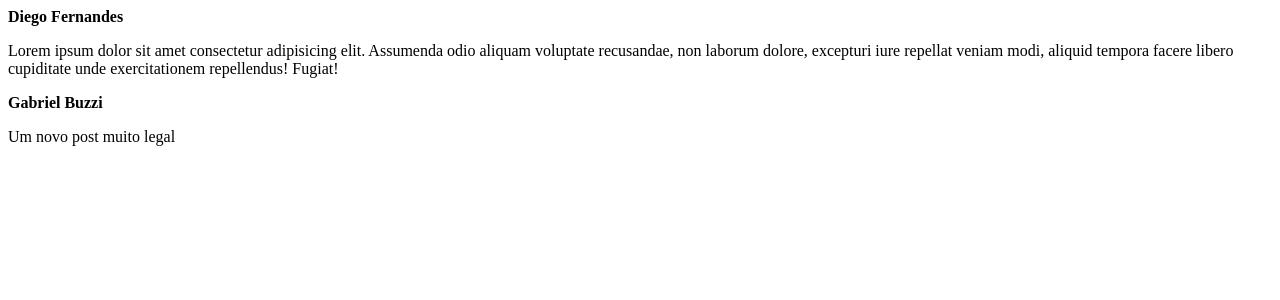
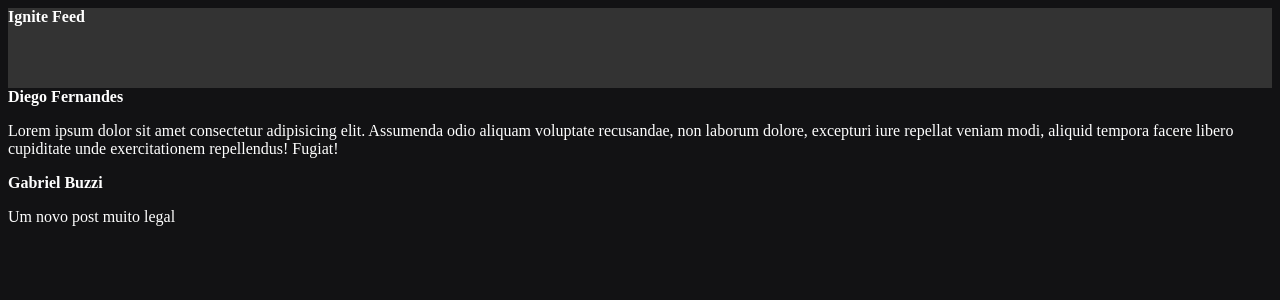
Before and after one commit to jobsonita/copycat-ignite-angular-project01, an Angular app: page / in a window 1280 px wide. Shown: the top 300 px of the page. Built offline with nearby package versions, Linux system fonts and the light colour scheme.

Commit message:
2-1 - Scoped CSS

```diff
--- a/angular.json
+++ b/angular.json
@@ -94,5 +94,8 @@
         }
       }
     }
+  },
+  "cli": {
+    "analytics": false
   }
 }
--- a/src/app/app.component.html
+++ b/src/app/app.component.html
@@ -1,4 +1,6 @@
 <div>
+  <app-header />
+
   <app-post author="Diego Fernandes" content="Lorem ipsum dolor sit amet consectetur adipisicing elit. Assumenda odio aliquam voluptate recusandae, non laborum dolore, excepturi iure repellat veniam modi, aliquid tempora facere libero cupiditate unde exercitationem repellendus! Fugiat!" />
   <app-post author="Gabriel Buzzi" content="Um novo post muito legal" />
 </div>
--- a/src/app/app.module.ts
+++ b/src/app/app.module.ts
@@ -3,11 +3,13 @@ import { BrowserModule } from '@angular/platform-browser';
 
 import { AppComponent } from './app.component';
 import { PostComponent } from './post/post.component';
+import { HeaderComponent } from './header/header.component';
 
 @NgModule({
   declarations: [
     AppComponent,
-    PostComponent
+    PostComponent,
+    HeaderComponent
   ],
   imports: [
     BrowserModule
--- /dev/null
+++ b/src/app/header/header.component.css
@@ -0,0 +1,4 @@
+.header {
+  background: #333;
+  height: 80px;
+}
--- /dev/null
+++ b/src/app/header/header.component.html
@@ -0,0 +1,3 @@
+<header class="header">
+  <strong>Ignite Feed</strong>
+</header>
--- a/src/styles.css
+++ b/src/styles.css
@@ -1 +1,6 @@
 /* You can add global styles to this file, and also import other style files */
+
+body {
+  background: #121214;
+  color: #fff;
+}
```
Also changed, not shown: src/app/header/header.component.ts (added, +10 -0 lines), 1 other file (tests, documents, lock files or other folders).
